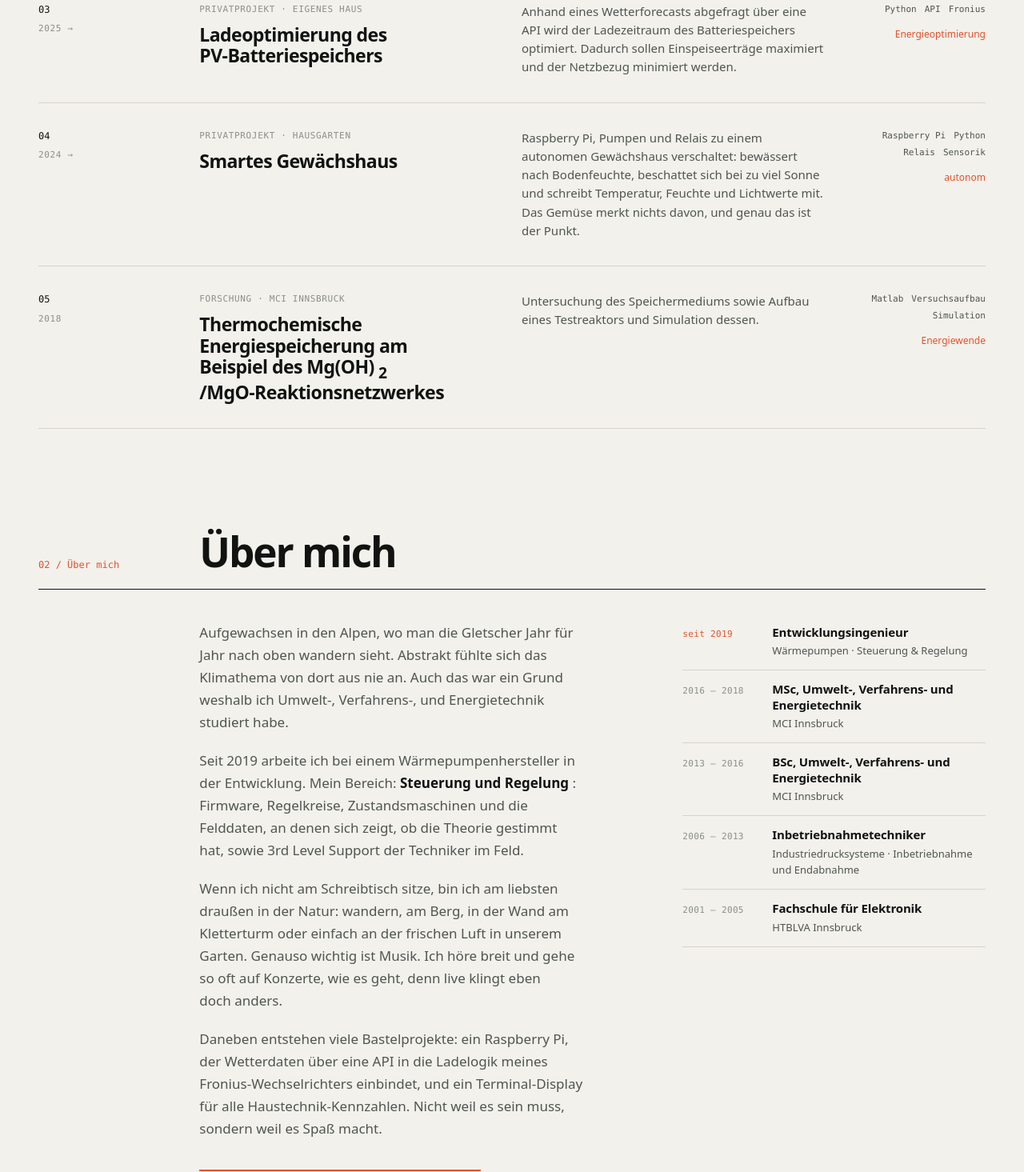
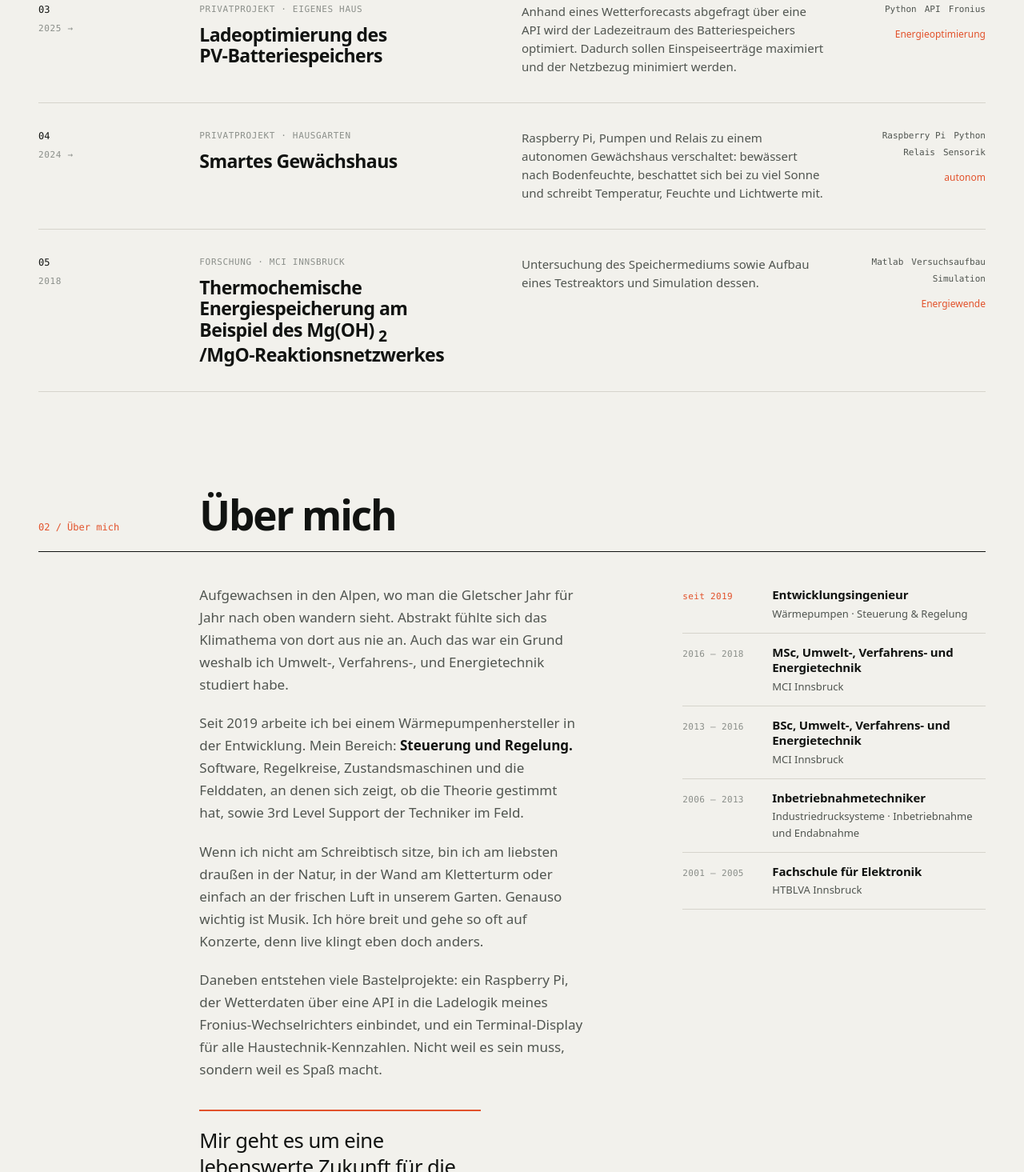
Before and after one commit to WeisDan/WeisDan.github.io, a plain HTML site: page index.html in a window 1280 px wide. Shown: the part 1959-3424 px from the top of the page at 80% size. Drawn offline with Linux system fonts and the light colour scheme.

Commit message:
Anpassungen im Text Über mich

```diff
--- a/index.html
+++ b/index.html
@@ -414,7 +414,7 @@ h1 em{font-style:normal;color:var(--accent)}
        </h3>
       </div>
       <p class="work-text">
-       Raspberry Pi, Pumpen und Relais zu einem autonomen Gewächshaus verschaltet: bewässert nach Bodenfeuchte, beschattet sich bei zu viel Sonne und schreibt Temperatur, Feuchte und Lichtwerte mit. Das Gemüse merkt nichts davon, und genau das ist der Punkt.
+       Raspberry Pi, Pumpen und Relais zu einem autonomen Gewächshaus verschaltet: bewässert nach Bodenfeuchte, beschattet sich bei zu viel Sonne und schreibt Temperatur, Feuchte und Lichtwerte mit.
       </p>
       <div class="work-side">
        <div class="work-tags">
@@ -502,12 +502,12 @@ h1 em{font-style:normal;color:var(--accent)}
       <p>
        Seit 2019 arbeite ich bei einem Wärmepumpenhersteller in der Entwicklung. Mein Bereich:
        <strong>
-        Steuerung und Regelung
+        Steuerung und Regelung.
        </strong>
-       : Firmware, Regelkreise, Zustandsmaschinen und die Felddaten, an denen sich zeigt, ob die Theorie gestimmt hat, sowie 3rd Level Support der Techniker im Feld.
+       Software, Regelkreise, Zustandsmaschinen und die Felddaten, an denen sich zeigt, ob die Theorie gestimmt hat, sowie 3rd Level Support der Techniker im Feld.
       </p>
       <p>
-       Wenn ich nicht am Schreibtisch sitze, bin ich am liebsten draußen in der Natur: wandern, am Berg, in der Wand am Kletterturm oder einfach an der frischen Luft in unserem Garten. Genauso wichtig ist Musik. Ich höre breit und gehe so oft auf Konzerte, wie es geht, denn live klingt eben doch anders.
+       Wenn ich nicht am Schreibtisch sitze, bin ich am liebsten draußen in der Natur, in der Wand am Kletterturm oder einfach an der frischen Luft in unserem Garten. Genauso wichtig ist Musik. Ich höre breit und gehe so oft auf Konzerte, denn live klingt eben doch anders.
       </p>
       <p>
        Daneben entstehen viele Bastelprojekte: ein Raspberry Pi, der Wetterdaten über eine API in die Ladelogik meines Fronius-Wechselrichters einbindet, und ein Terminal-Display für alle Haustechnik-Kennzahlen. Nicht weil es sein muss, sondern weil es Spaß macht.
```
